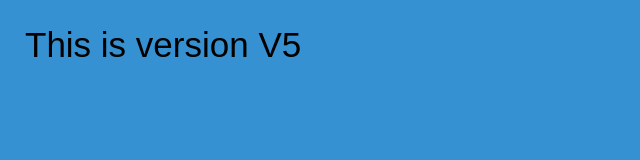
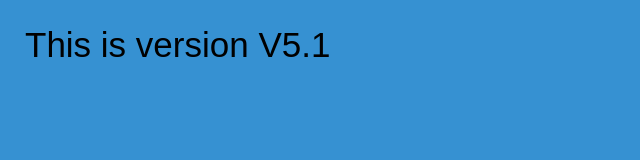
Before and after one commit to sneharb/myrepo, a plain HTML site: page index.html in a window 1280 px wide. Shown: the full height of the page, 0-640 px from the left. Drawn offline with Linux system fonts and the light colour scheme.

Commit message:
Changes h1

```diff
--- a/index.html
+++ b/index.html
@@ -7,6 +7,6 @@
     <title>Document</title>
 </head>
 <body>
-    <h1>This is version V5</h1>
+    <h1>This is version V5.1</h1>
 </body>
 </html>
```
